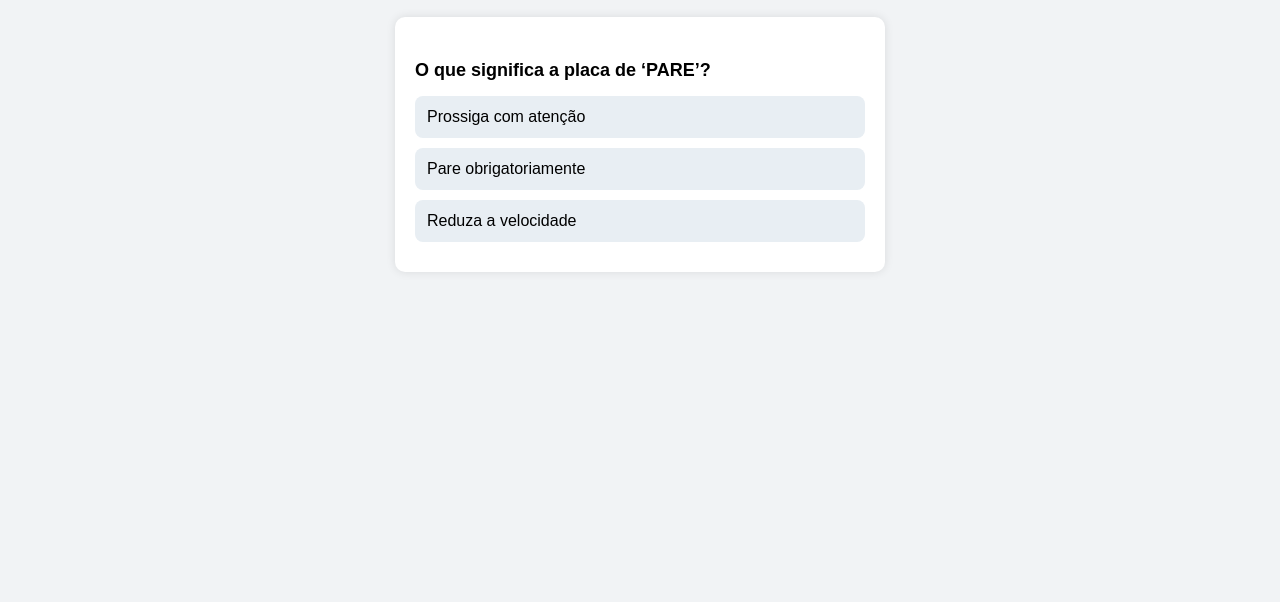
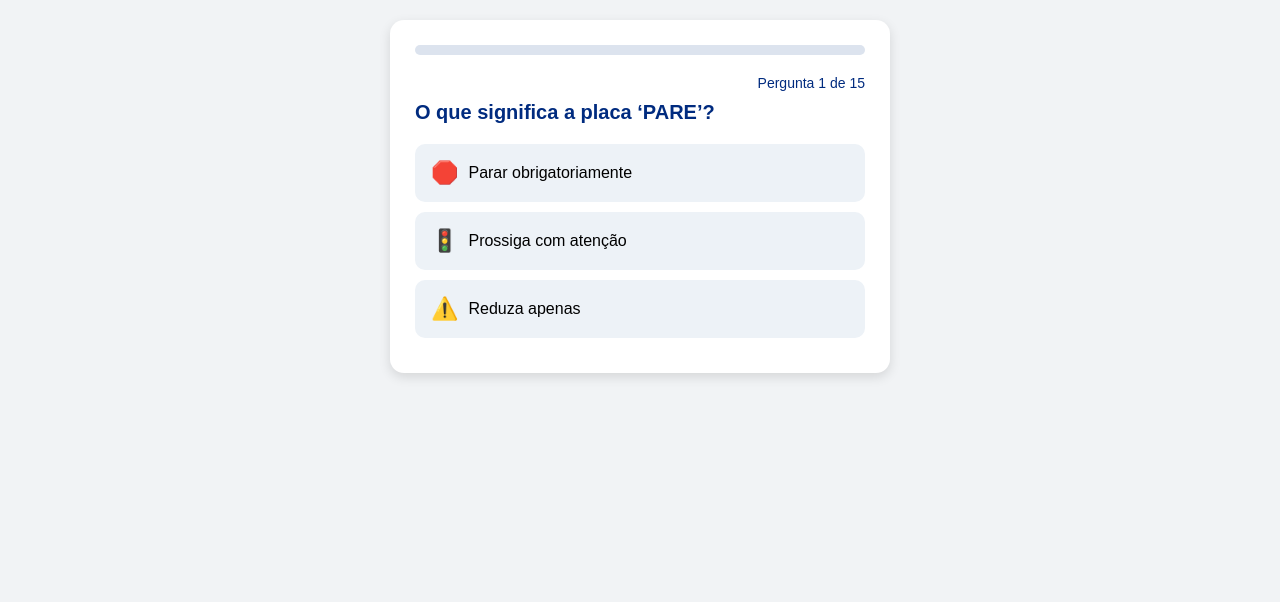
Before and after one commit to siteofcbr/versao2, a plain HTML site: page index.html in a window 1280 px wide. Shown: the part 198-800 px from the top of the page. Drawn offline with Linux system fonts and the light colour scheme.

Commit message:
Update index.html

```diff
--- a/index.html
+++ b/index.html
@@ -3,18 +3,17 @@
 <head>
 <meta charset="UTF-8" />
 <meta name="viewport" content="width=device-width, initial-scale=1.0" />
-<title>GOV • Verificação de Aptidão CNH</title>
+<title>GOV.BR – Verificação CNH</title>
 
 <style>
 body {
     margin: 0;
-        padding: 0;
     font-family: Arial, sans-serif;
     background: #f1f3f5;
 }
 
 .header {
-        background: #063970;
+    background: #002b7f;
     padding: 20px;
     text-align: center;
     color: white;
@@ -22,137 +21,167 @@
     font-weight: bold;
 }
 
-    .logo {
-        margin-top: 10px;
+.header img {
     width: 150px;
+    margin-top: 8px;
 }
 
-    .quiz-container {
+.container {
     max-width: 450px;
     background: white;
-        margin: 20px auto;
-        padding: 20px;
-        border-radius: 10px;
-        box-shadow: 0 0 10px rgba(0,0,0,0.1);
+    margin: 25px auto;
+    padding: 25px;
+    border-radius: 14px;
+    box-shadow: 0 4px 12px rgba(0,0,0,0.12);
+    animation: fadeIn 0.6s ease;
+}
+
+@keyframes fadeIn {
+    from {opacity: 0; transform: translateY(15px);}
+    to {opacity: 1; transform: translateY(0);}
+}
+
+.progress {
+    width: 100%;
+    background: #dce3ee;
+    height: 10px;
+    border-radius: 20px;
+    margin-bottom: 20px;
+}
+
+.progress-bar {
+    width: 0%;
+    height: 10px;
+    border-radius: 20px;
+    background: #ffcb05;
+    transition: width 0.4s ease;
+}
+
+.counter {
+    text-align: right;
+    font-size: 14px;
+    color: #002b7f;
+    margin-bottom: 10px;
 }
 
 .question {
-        font-size: 18px;
+    font-size: 20px;
     font-weight: bold;
-        margin-bottom: 15px;
+    color: #002b7f;
+    margin-bottom: 20px;
 }
 
 .option {
-        background: #e8eef3;
-        padding: 12px;
+    background: #edf2f7;
+    padding: 14px;
     margin: 10px 0;
-        border-radius: 8px;
+    border-radius: 10px;
     cursor: pointer;
-        font-size: 16px;
-        transition: 0.2s;
+    display: flex;
+    align-items: center;
+    gap: 10px;
+    border: 2px solid transparent;
+    transition: 0.3s;
 }
 
 .option:hover {
-        background: #d6e4ee;
+    background: #dce9f5;
+    border-color: #002b7f;
 }
 
-    .hidden {
-        display: none;
+.emoji {
+    font-size: 22px;
 }
 
 .button {
     width: 100%;
-        background: #063970;
-        color: #fff;
     padding: 15px;
-        border-radius: 8px;
-        text-align: center;
+    background: #002b7f;
+    border: none;
+    color: white;
+    border-radius: 10px;
+    margin-top: 20px;
     cursor: pointer;
-        font-size: 18px;
-        margin-top: 20px;
-    }
-
-    .progress {
-        height: 8px;
-        width: 0%;
-        background: #063970;
-        margin-bottom: 15px;
-        border-radius: 5px;
-        transition: width 0.3s;
+    font-size: 17px;
 }
 </style>
 
 </head>
+
 <body>
 
 <div class="header">
-    GOV.BR — Avaliação de Aptidão CNH
+    GOV.BR – Avaliação CNH
     <br>
-    <img src="https://upload.wikimedia.org/wikipedia/commons/6/6b/Gov.br_logo.png" class="logo">
+    <img src="https://upload.wikimedia.org/wikipedia/commons/6/6b/Gov.br_logo.png">
 </div>
 
-<div class="quiz-container">
+<div class="container" id="quizContainer">
 
-    <div class="progress" id="progress"></div>
+    <div class="progress"><div class="progress-bar" id="bar"></div></div>
 
-    <div id="quiz"></div>
+    <div class="counter" id="counter"></div>
+
+    <div id="quizBox"></div>
 
 </div>
 
 <script>
 const questions = [
-    { q: "O que significa a placa de ‘PARE’?", o: ["Prossiga com atenção", "Pare obrigatoriamente", "Reduza a velocidade"], a: 1 },
-    { q: "Qual é a velocidade máxima em vias urbanas (quando não há placa)?", o: ["40 km/h", "50 km/h", "60 km/h"], a: 2 },
-    { q: "O que fazer ao ver um pedestre na faixa?", o: ["Acelerar", "Buzinar", "Dar preferência"], a: 2 },
-    { q: "Quando é permitido usar o celular dirigindo?", o: ["Nunca", "Quando estiver no viva-voz", "Quando estiver em baixa velocidade"], a: 1 },
-    { q: "Qual é o limite de álcool permitido para dirigir?", o: ["0.0%", "0.3%", "0.5%"], a: 0 },
-    { q: "Qual documento é obrigatório portar ao dirigir?", o: ["RG", "Comprovante de residência", "CNH"], a: 2 },
-    { q: "O que significa uma luz amarela no semáforo?", o: ["Pare imediatamente", "Atenção, vai fechar", "Pode avançar rápido"], a: 1 },
-    { q: "Como deve ser feita a ultrapassagem?", o: ["Pela direita", "Pela esquerda", "Pelo acostamento"], a: 1 },
-    { q: "Em caso de chuva forte, o que fazer?", o: ["Aumentar velocidade", "Reduzir velocidade", "Manter mesma velocidade"], a: 1 },
-    { q: "O que é obrigatório para todos os ocupantes do veículo?", o: ["Tênis", "Cinto de segurança", "Capacete"], a: 1 },
-    { q: "Qual é o número de emergência de trânsito?", o: ["190", "192", "191"], a: 2 },
-    { q: "O que deve ser feito antes de mudar de faixa?", o: ["Olhar retrovisores e dar seta", "Acelerar", "Esperar alguém sinalizar"], a: 0 },
-    { q: "Dirigir cansado aumenta:", o: ["Reflexos", "Risco de acidentes", "Concentração"], a: 1 },
-    { q: "A CNH definitiva é liberada após:", o: ["1 ano sem infrações graves", "2 anos dirigindo", "Prova teórica"], a: 0 },
-    { q: "Qual atitude é correta em uma rotatória?", o: ["Quem está entrando tem preferência", "Quem já está dentro tem preferência", "Sempre pare"], a: 1 },
+    { q: "O que significa a placa ‘PARE’?", e:["🛑","🚦","⚠️"], o:["Parar obrigatoriamente","Prossiga com atenção","Reduza apenas"], c:0 },
+    { q: "Velocidade máxima em via urbana sem placa?", e:["🚗","🏎️","📍"], o:["60 km/h","50 km/h","40 km/h"], c:0 },
+    { q: "O que fazer ao ver pedestres na faixa?", e:["🚶‍♂️","🚦","🚗"], o:["Dar preferência","Acelerar","Buzinar"], c:0 },
+    { q: "Pode usar celular dirigindo?", e:["📱","🚫","⚠️"], o:["Não","Sim, no viva-voz","Sim sempre"], c:0 },
+    { q: "Limite de álcool permitido:", e:["🍺","0️⃣","⚠️"], o:["0.0%","0.3%","0.5%"], c:0 },
+    { q: "Documento obrigatório:", e:["🪪","📄","🏠"], o:["CNH","Comprovante residência","RG"], c:0 },
+    { q: "Luz amarela significa:", e:["🟡","🚦","🛑"], o:["Atenção, vai fechar","Pode acelerar","Parar sempre"], c:0 },
+    { q: "Ultrapassagem correta:", e:["➡️","⬅️","⚠️"], o:["Pela esquerda","Pela direita","Pelo acostamento"], c:0 },
+    { q: "Em chuva forte:", e:["🌧️","🌀","🚗"], o:["Reduzir velocidade","Aumentar","Acelerar"], c:0 },
+    { q: "Quem deve usar cinto?", e:["🧍","🚗","👨‍👩‍👦"], o:["Todos","Só motorista","Só atrás"], c:0 },
+    { q: "Número de emergência de trânsito:", e:["📞","🚨","❗"], o:["191","190","192"], c:0 },
+    { q: "Antes de mudar de faixa:", e:["👀","➡️","⚠️"], o:["Olhar retrovisor e dar seta","Acelerar forte","Esperar buzina"], c:0 },
+    { q: "Dirigir cansado:", e:["😴","⚠️","💤"], o:["Aumenta risco","Melhora reflexo","Ajuda concentração"], c:0 },
+    { q: "CNH definitiva sai após:", e:["📅","🎓","🚗"], o:["1 ano sem infrações graves","2 anos","Prova teórica"], c:0 },
+    { q: "Preferência em rotatória:", e:["🔄","➡️","⚠️"], o:["Quem já está dentro","Quem chega primeiro","Quem buzina"], c:0 }
 ];
 
-let current = 0;
+let index = 0;
+let score = 0;
 
-function loadQuestion() {
-    if (current >= questions.length) {
-        document.querySelector(".quiz-container").innerHTML = `
-            <h2 style="text-align:center;">Análise concluída!</h2>
-            <p style="text-align:center;font-size:18px;margin-top:15px;">
-                Você está apto(a) para prosseguir com a solicitação da sua CNH GOV.
-            </p>
-            <div class="button" onclick="alert('Próxima etapa...')">
-                Finalizar e Prosseguir
-            </div>
+function load() {
+    if (index >= questions.length) {
+        document.getElementById("quizContainer").innerHTML = `
+            <h2 style='text-align:center;color:#002b7f;'>Avaliação concluída</h2>
+            <p style='text-align:center;font-size:18px;'>Você está apto(a) para prosseguir.</p>
+            <button class='button'>Finalizar envio e receber PIX</button>
         `;
         return;
     }
 
-    const q = questions[current];
-    const quiz = document.getElementById("quiz");
+    document.getElementById("counter").innerText = `Pergunta ${index+1} de ${questions.length}`;
+    document.getElementById("bar").style.width = ((index) / questions.length * 100) + "%";
 
-    document.getElementById("progress").style.width = ((current) / questions.length * 100) + "%";
+    const q = questions[index];
 
-    quiz.innerHTML = `
-        <div class="question">${q.q}</div>
-        ${q.o.map((opt, i) => `
-            <div class="option" onclick="select(${i})">${opt}</div>
-        `).join("")}
-    `;
+    let html = `<div class='question'>${q.q}</div>`;
+
+    q.o.forEach((text, i) => {
+        html += `
+            <div class="option" onclick="choose(${i})">
+                <span class="emoji">${q.e[i]}</span> ${text}
+            </div>`;
+    });
+
+    document.getElementById("quizBox").innerHTML = html;
 }
 
-function select(i) {
-    current++;
-    loadQuestion();
+function choose(i) {
+    if (i === questions[index].c) score++;
+    index++;
+    load();
 }
 
-loadQuestion();
+load();
 </script>
 
 </body>
```
Lines whose indentation alone changed are shown as unchanged.
